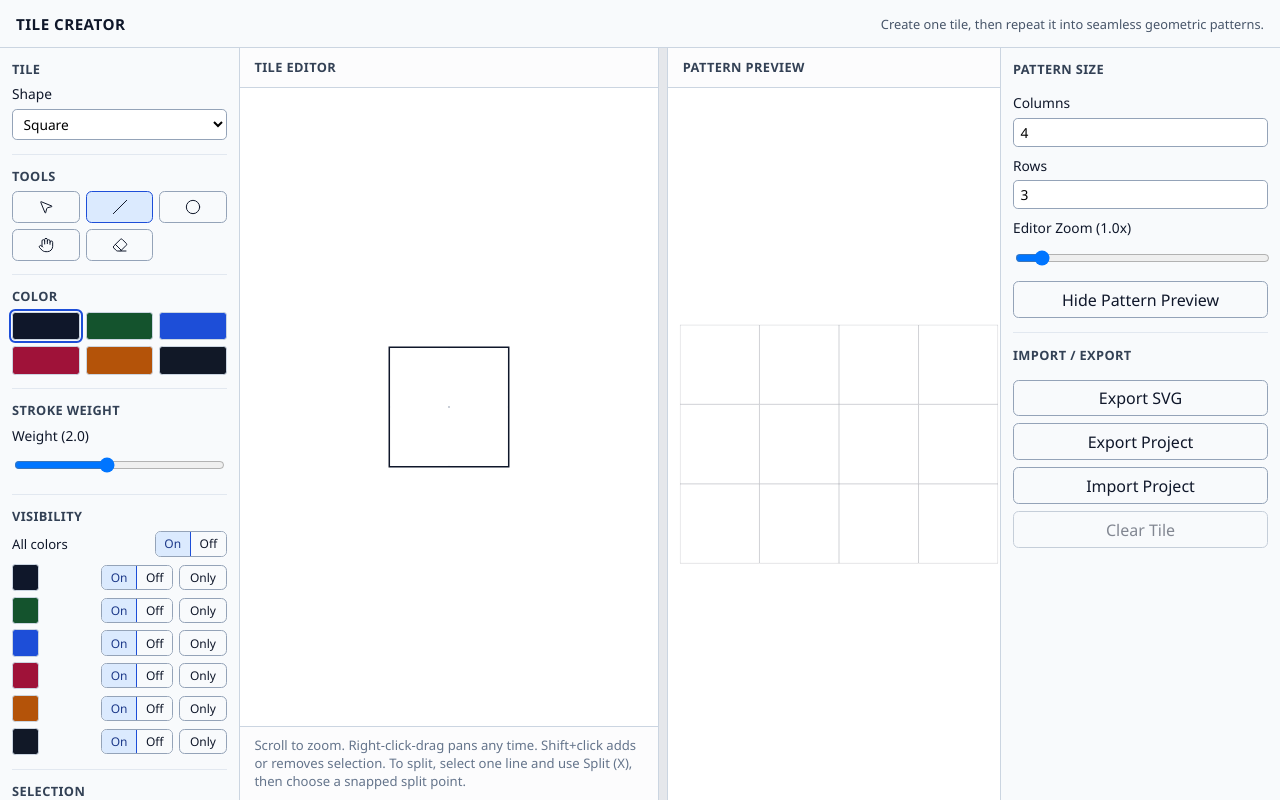
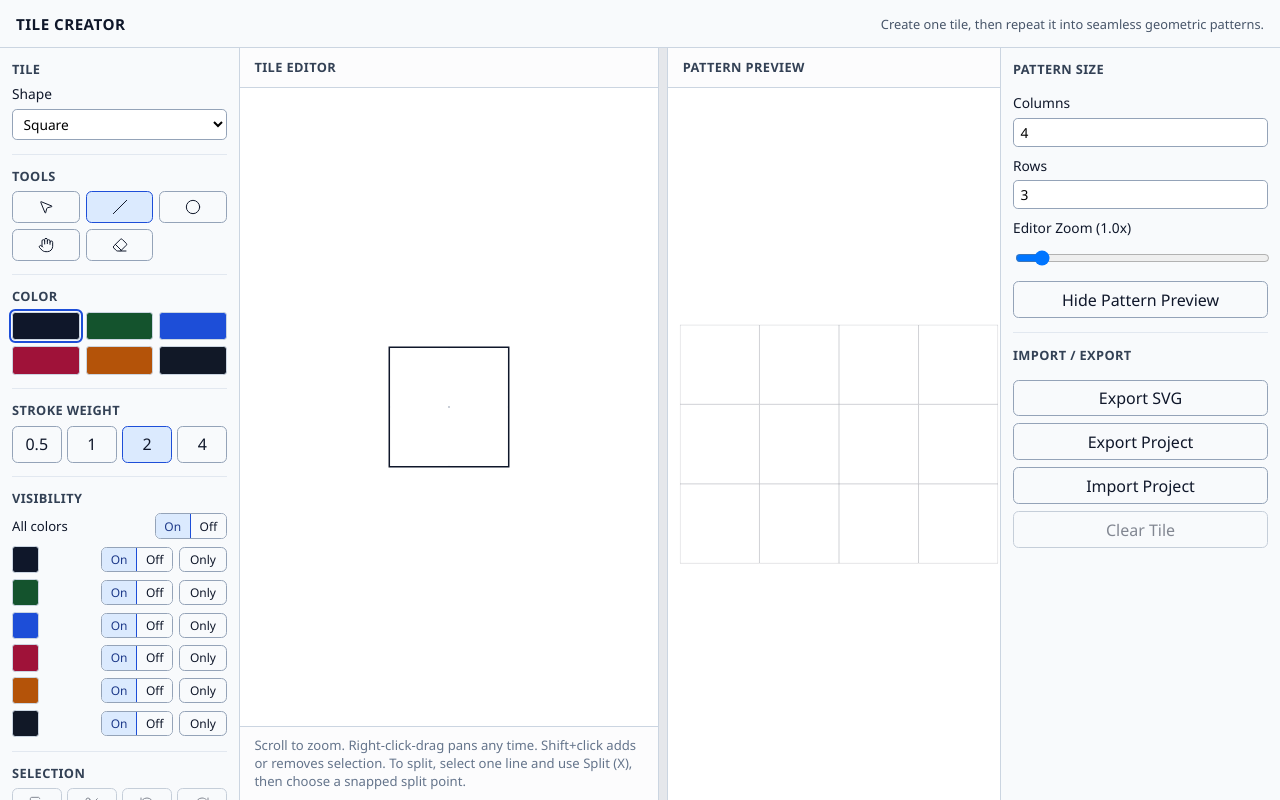
Before and after one commit to handorff/tile-creator, a React (Vite) app: page / in a window 1280 px wide. Built offline with nearby package versions, Linux system fonts and the light colour scheme.

Commit message:
Enhance stroke controls syncing

```diff
--- a/src/app/App.tsx
+++ b/src/app/App.tsx
@@ -14,6 +14,7 @@ import { TilingPreview } from '../features/tiling/TilingPreview';
 import {
   DEFAULT_COLORS,
   DEFAULT_PATTERN,
+  getPrimitiveStrokeWidth,
   initialProjectState,
   projectReducer
 } from '../state/projectState';
@@ -156,6 +157,39 @@ export function App(): JSX.Element {
 
     return selected;
   }, [project.primitives, selectedPrimitiveIds]);
+  const selectedPrimitives = useMemo(() => {
+    if (selectedPrimitiveIds.length === 0) {
+      return [];
+    }
+
+    const selectedSet = new Set(selectedPrimitiveIds);
+    return project.primitives.filter((primitive) => selectedSet.has(primitive.id));
+  }, [project.primitives, selectedPrimitiveIds]);
+  const highlightedStyle = useMemo(() => {
+    if (selectedPrimitives.length === 0) {
+      return {
+        color: project.activeColor,
+        strokeWidth: project.activeStrokeWidth
+      };
+    }
+
+    const first = selectedPrimitives[0];
+    const firstColor = first.color;
+    const firstStrokeWidth = getPrimitiveStrokeWidth(first);
+    const commonColor = selectedPrimitives.every((primitive) => primitive.color === firstColor)
+      ? firstColor
+      : null;
+    const commonStrokeWidth = selectedPrimitives.every(
+      (primitive) => getPrimitiveStrokeWidth(primitive) === firstStrokeWidth
+    )
+      ? firstStrokeWidth
+      : null;
+
+    return {
+      color: commonColor,
+      strokeWidth: commonStrokeWidth
+    };
+  }, [project.activeColor, project.activeStrokeWidth, selectedPrimitives]);
   const canSplitSelection = project.activeTool === 'select' && selectedLinePrimitive !== null;
   const splitSelectionArmed =
     canSplitSelection && !!selectedLinePrimitive && splitSelectionLineId === selectedLinePrimitive.id;
@@ -491,8 +525,8 @@ export function App(): JSX.Element {
         <Toolbar
           shape={project.tile.shape}
           activeTool={project.activeTool}
-          activeColor={project.activeColor}
-          activeStrokeWidth={project.activeStrokeWidth}
+          activeColor={highlightedStyle.color}
+          activeStrokeWidth={highlightedStyle.strokeWidth}
           visibleColors={availableColors.filter((color) => !hiddenColorSet.has(color))}
           colors={availableColors}
           canUndo={project.history.past.length > 0}
--- a/src/features/editor/Toolbar.tsx
+++ b/src/features/editor/Toolbar.tsx
@@ -10,15 +10,14 @@ import {
   Slash,
   type LucideIcon
 } from 'lucide-react';
-import { MAX_STROKE_WIDTH, MIN_STROKE_WIDTH, STROKE_WIDTH_STEP } from '../../state/projectState';
 import type { TileShape, Tool } from '../../types/model';
 import { SELECTION_SHORTCUTS, TOOL_SHORTCUTS, formatShortcutKey } from './shortcuts';
 
 interface ToolbarProps {
   shape: TileShape;
   activeTool: Tool;
-  activeColor: string;
-  activeStrokeWidth: number;
+  activeColor: string | null;
+  activeStrokeWidth: number | null;
   visibleColors: string[];
   colors: string[];
   canUndo: boolean;
@@ -48,6 +47,7 @@ const toolIcons: Record<Tool, LucideIcon> = {
   pan: Hand,
   erase: Eraser
 };
+const STROKE_OPTIONS = [0.5, 1, 2, 4] as const;
 
 export function Toolbar(props: ToolbarProps): JSX.Element {
   const hasSelection = props.selectedCount > 0;
@@ -112,18 +112,19 @@ export function Toolbar(props: ToolbarProps): JSX.Element {
 
       <section>
         <h2>Stroke Weight</h2>
-        <label className="field">
-          Weight ({props.activeStrokeWidth.toFixed(1)})
-          <input
-            data-testid="stroke-width-slider"
-            type="range"
-            min={MIN_STROKE_WIDTH}
-            max={MAX_STROKE_WIDTH}
-            step={STROKE_WIDTH_STEP}
-            value={props.activeStrokeWidth}
-            onChange={(event) => props.onStrokeWidthChange(Number(event.target.value))}
-          />
-        </label>
+        <div className="button-row stroke-buttons">
+          {STROKE_OPTIONS.map((strokeWidth) => (
+            <button
+              key={strokeWidth}
+              type="button"
+              data-testid={`stroke-width-${strokeWidth}`}
+              className={props.activeStrokeWidth === strokeWidth ? 'active' : undefined}
+              onClick={() => props.onStrokeWidthChange(strokeWidth)}
+            >
+              {strokeWidth}
+            </button>
+          ))}
+        </div>
       </section>
 
       <section>
--- a/src/styles.css
+++ b/src/styles.css
@@ -131,6 +131,10 @@ button.active {
 }
 
 .selection-buttons {
+  grid-template-columns: repeat(4, minmax(0, 1fr));
+}
+
+.stroke-buttons {
   grid-template-columns: repeat(4, minmax(0, 1fr));
 }
 
```
Also changed, not shown: 1 other file (tests, documents, lock files or other folders).
